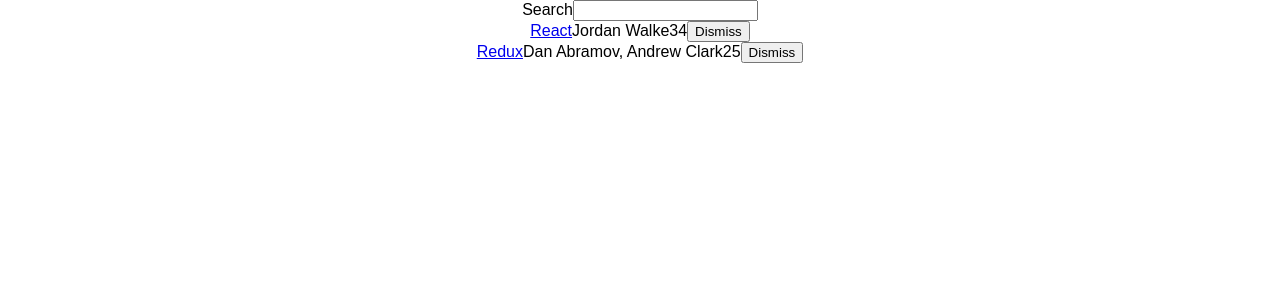
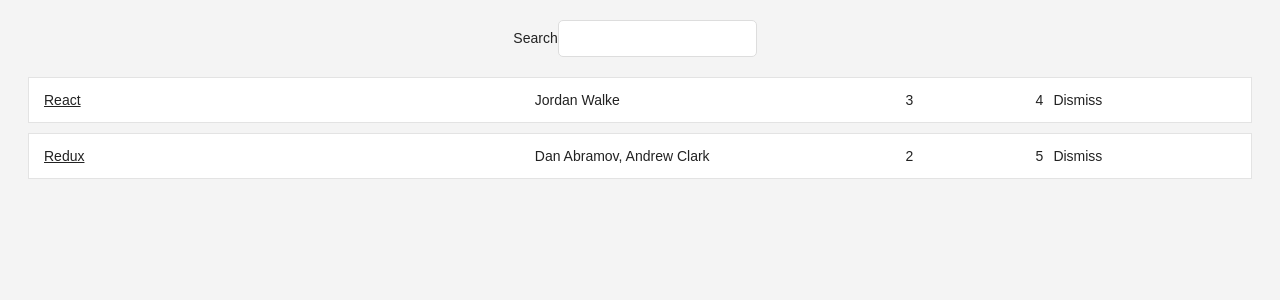
Before and after one commit to marcoheine-com/hackernews-client, a React (Create React App) app: page / in a window 1280 px wide. Shown: the top 300 px of the page. Built offline with nearby package versions, Linux system fonts and the light colour scheme.

Commit message:
add styling

```diff
--- a/src/App.css
+++ b/src/App.css
@@ -26,3 +26,67 @@
   from { transform: rotate(0deg); }
   to { transform: rotate(360deg); }
 }
+
+.page {
+  margin: 20px;
+}
+
+.interactions {
+  text-align: center;
+}
+
+.table {
+  margin: 20px 0;
+}
+
+.table-header {
+  display: flex;
+  line-height: 24px;
+  font-size: 16px;
+  padding: 0 10px;
+  justify-content: space-between;
+}
+
+.table-empty {
+  margin: 200px;
+  text-align: center;
+  font-size: 16px;
+}
+
+.table-row {
+  display: flex;
+  line-height: 24px;
+  white-space: nowrap;
+  margin: 10px 0;
+  padding: 10px;
+  background: #fff;
+  border: 1px solid #e3e3e3;
+}
+
+.table-header > span {
+  overflow: hidden;
+  text-overflow: ellipsis;
+  padding: 0 5px;
+}
+
+.table-row > span {
+  overflow: hidden;
+  text-overflow: ellipsis;
+  padding: 0 5px;
+}
+
+.button-inline {
+  border-width: 0;
+  background: transparent;
+  color: inherit;
+  text-align: inherit;
+  -webkit-font-smoothing: inherit;
+  padding: 0;
+  font-size: inherit;
+  cursor: pointer;
+}
+
+.button-active {
+  border-radius: 0;
+  border-bottom: 1px solid #38bb6c;
+}
--- a/src/App.js
+++ b/src/App.js
@@ -49,13 +49,15 @@
   render() {
     const { list, searchTerm } = this.state;
     return (
-      <div className="App">
+      <div className="page">
+      <div className="interactions">
         <Search
           value={searchTerm}
           onChange={this.onSearchChange}
         >
           Search
         </Search>
+      </div>
         <Table
           list={list}
           pattern={searchTerm}
@@ -77,17 +79,26 @@
   </form>
 
 const Table = ({ list, pattern, onDismiss }) =>
-  <div>
-  {list.filter(isSearched(pattern)).map(item =>
-      <div key={item.objectID}>
-        <span>
+  <div className="table">
+    {list.filter(isSearched(pattern)).map(item =>
+      <div key={item.objectID} className="table-row">
+        <span style={{ width: '40%' }}>
           <a href="{item.url}">{item.title}</a>
         </span>
-        <span>{item.author}</span>
-        <span>{item.num_comments}</span>
-        <span>{item.points}</span>
-        <span>
-          <Button onClick={() => onDismiss(item.objectID)}>
+        <span style={{ width: '30%' }}>
+          {item.author}
+        </span>
+        <span style={{ width: '10%' }}>
+          {item.num_comments}
+        </span>
+        <span style={{ width: '10%}' }}>
+          {item.points}
+        </span>
+        <span style={{ width: '10%' }}>
+          <Button
+            onClick={() => onDismiss(item.objectID)}
+            className="button-inline"
+            >
             Dismiss
           </Button>
         </span>
--- a/src/index.css
+++ b/src/index.css
@@ -1,5 +1,44 @@
 body {
+  color: #222;
+  background: #f4f4f4;
+  font: 400 14px CoreSans, Arial, sans-serif;
+}
+
+a {
+  color: #222;
+}
+
+a:hover {
+  text-decoration: none;
+}
+
+ul, li {
+  list-style: none;
+  padding: 0;
   margin: 0;
-  padding: 0;
-  font-family: sans-serif;
 }
+
+input {
+  padding: 10px;
+  border-radius: 5px;
+  outline: none;
+  margin-right: 10px;
+  border: 1px solid #ddd;
+}
+
+button {
+  padding: 10px;
+  border-radius: 5px;
+  border: 1px solid #ddd;
+  background: transparent;
+  color: #808080;
+  cursor: pointer;
+}
+
+button: hover {
+  color: #222
+}
+
+*:focus {
+  outline: none;
+}
```
